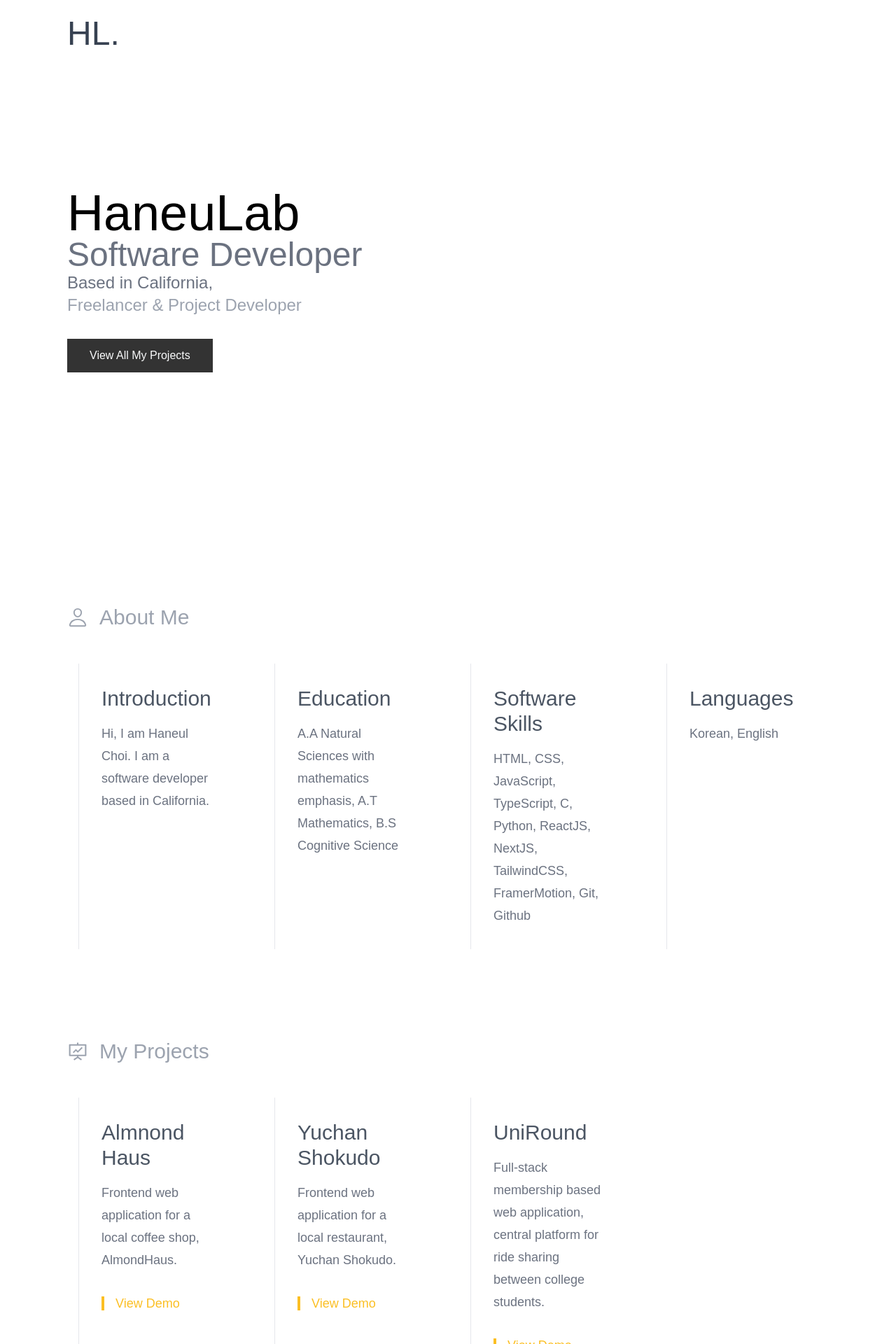
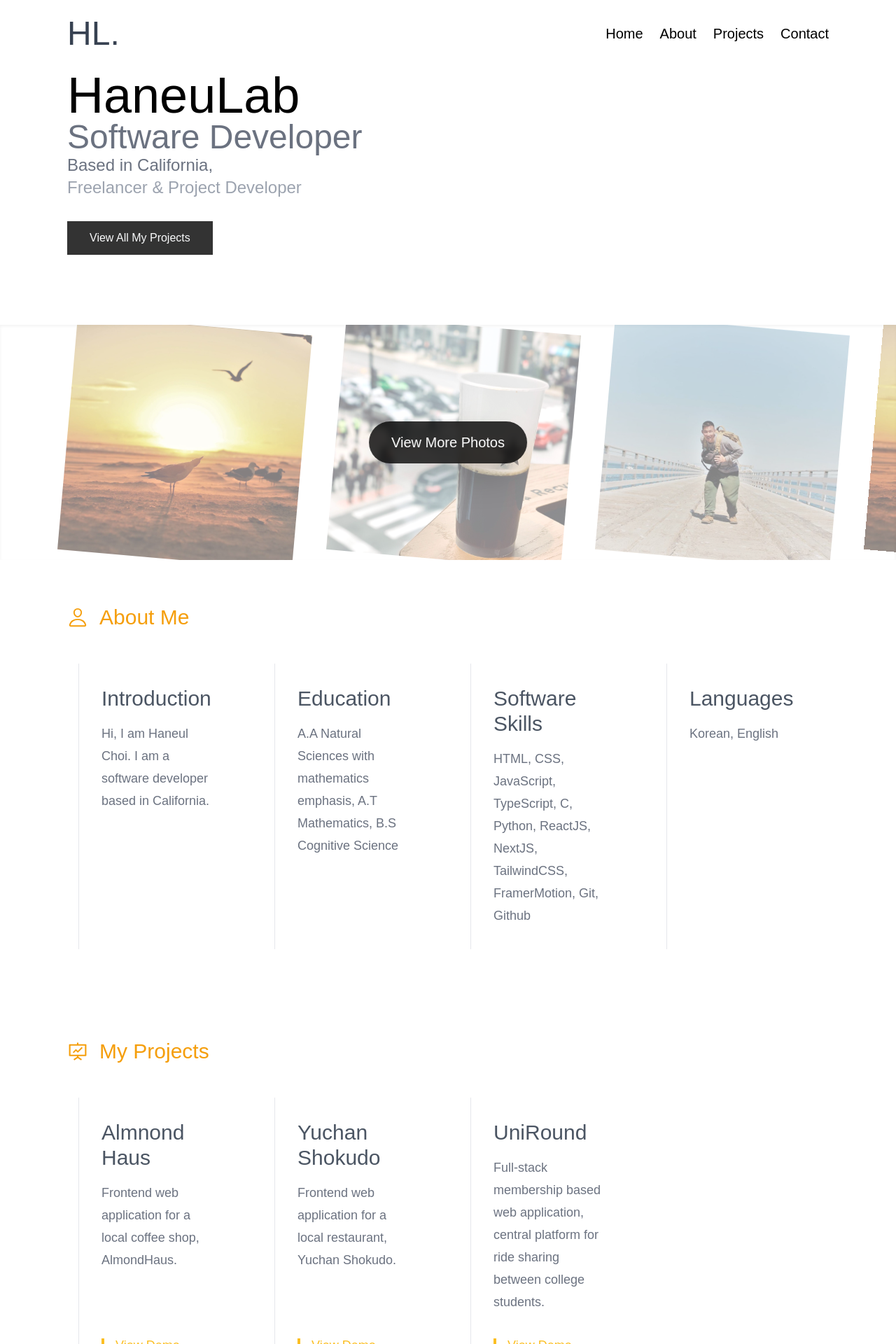
Before and after one commit to haneulab/haneulab.github.io, a Next.js app: page / in a window 1280 px wide. Shown: the top 1920 px of the page at 70% size. Built offline with nearby package versions, Linux system fonts and the light colour scheme; a web font is replaced by a local one.

Commit message:
added imgFlow container to index route

```diff
--- a/pages/404.tsx
+++ b/pages/404.tsx
@@ -1,10 +1,47 @@
+import Transition from '@/reuse/transition.reuse';
+import { motion } from 'framer-motion';
 import { NextPage } from 'next';
+import Link from 'next/link';
+import { IoArrowBack } from 'react-icons/io5';
 
 const Custom404: NextPage = () => {
   return (
-    <div>
-      <h1>404 | Page Not Found</h1>
-    </div>
+    <Transition id="Page_Not_Found" className="relative">
+      <>
+        <motion.h1
+          whileHover={{
+            scale: 1.2,
+            transition: { duration: 1 },
+          }}
+          whileTap={{ scale: 0.9 }}
+          className="absolute cursor-pointer w-max top-0 left-0 p-8 font-bold text-4xl animate-pulse transition hover hover:text-gray-400"
+        >
+          <Link href="/">
+            <IoArrowBack />
+          </Link>
+        </motion.h1>
+        <div className="h-screen flex flex-col justify-center items-center">
+          <h3 className="font-normal text-2xl lg:text-3xl xl:text-4xl mb-2 xl:mb-4 text-red-500">
+            404 | Page Not Found
+          </h3>
+          <p className="text-base lg:text-lg xl:text-2xl mb-6 xl:mb-12">
+            The page you were trying to reach is <strong>not found.</strong>
+          </p>
+          <Link href="/">
+            <motion.a
+              whileHover={{
+                scale: 1.05,
+                transition: { type: 'spring', bounce: 0.4, duration: 0.5 },
+              }}
+              whileTap={{ scale: 0.9 }}
+              className="px-8 py-3 rounded-full bg-black/80 text-white cursor-pointer"
+            >
+              Go back to main
+            </motion.a>
+          </Link>
+        </div>
+      </>
+    </Transition>
   );
 };
 export default Custom404;
--- a/pages/index.tsx
+++ b/pages/index.tsx
@@ -1,4 +1,5 @@
 import About from '@/components/indexpage/index-about';
+import FlowImage from '@/components/indexpage/index-flowImage';
 import Hero from '@/components/indexpage/index-hero';
 import Projects from '@/components/indexpage/index-projects';
 import Layout from '@/layouts/layout';
@@ -28,6 +29,7 @@ const Homepage: NextPage = () => {
         <Transition id="index-page" className="w-full relative">
           <>
             <Hero />
+            <FlowImage />
             <About />
             <Projects />
           </>
--- a/src/components/indexpage/card-container.tsx
+++ b/src/components/indexpage/card-container.tsx
@@ -10,11 +10,13 @@ const CardContainer: React.FC<CardContainerProps> = ({
 }) => {
   return (
     <div className="border-l w-full">
-      <section className="p-8 w-full">
-        <h4 className="text-3xl mb-4 text-gray-600">{title}</h4>
-        <p className="h-full text-base lg:text-lg leading-7 lg:leading-8 text-gray-500">
-          {description}
-        </p>
+      <section className="p-8 w-full h-full flex flex-col justify-between">
+        <div>
+          <h4 className="text-3xl mb-4 text-gray-600">{title}</h4>
+          <p className="h-full text-base lg:text-lg leading-7 lg:leading-8 text-gray-500">
+            {description}
+          </p>
+        </div>
         {link ? (
           <div className="mt-8 w-full">
             <a
--- a/src/components/indexpage/index-about.tsx
+++ b/src/components/indexpage/index-about.tsx
@@ -4,9 +4,9 @@ const About: React.FC = () => {
   return (
     <div className="w-full flex flex-col justify-center">
       <section className="p-8 md:p-16 lg:px-24">
-        <h3 className="mb-12 flex items-center space-x-4">
-          <IoPersonOutline className="text-2xl text-gray-400 lg:text-3xl" />
-          <span className="text-2xl lg:text-3xl text-gray-400">About Me</span>
+        <h3 className="mb-12 flex items-center space-x-4 text-amber-500">
+          <IoPersonOutline className="text-2xl lg:text-3xl" />
+          <span className="text-2xl lg:text-3xl">About Me</span>
         </h3>
         <div className="grid grid-cols-1 xl:grid-cols-4 gap-12 pl-4">
           <CardContainer
--- /dev/null
+++ b/src/components/indexpage/index-flowImage.tsx
@@ -0,0 +1,43 @@
+import { motion, Variants } from 'framer-motion';
+import Link from 'next/link';
+
+const imgVariants: Variants = {
+  offscreen: {
+    rotate: 0,
+  },
+  onscreen: {
+    rotate: 5,
+    transition: {
+      type: 'spring',
+      bounce: 0.4,
+      duration: 1,
+    },
+  },
+};
+
+const FlowImage: React.FC = () => {
+  return (
+    <motion.div className="relative shadow-inner w-full overflow-x-scroll h-[42vh] flex flex-col justify-center ">
+      <section className="min-w-full h-full px-8 md:px-16 lg:px-24 max-w-max flex items-center justify-start space-x-12 overflow-y-hidden">
+        {[1, 2, 3, 1, 2, 3, 1, 2, 3, 1, 2, 3].map((eachNumber, numberIndex) => (
+          <motion.img
+            initial="offscreen"
+            whileInView="onscreen"
+            variants={imgVariants}
+            key={numberIndex}
+            viewport={{ once: true, amount: 0 }}
+            className="w-full h-full opacity-50"
+            src={`haneulab_image_${eachNumber}.png`}
+          />
+        ))}
+      </section>
+
+      <Link href="/photos">
+        <a className="absolute w-max h-max px-8 py-4 rounded-full bg-black/80 backdrop-blur-sm hover hover:bg-amber-400/80 hover:text-black/80 shadow-2xl text-white text-xl top-1/2 left-1/2 transform transition-all -translate-x-1/2  -translate-y-1/2">
+          View More Photos
+        </a>
+      </Link>
+    </motion.div>
+  );
+};
+export default FlowImage;
--- a/src/components/indexpage/index-hero.tsx
+++ b/src/components/indexpage/index-hero.tsx
@@ -1,6 +1,8 @@
+import Link from 'next/link';
+
 const Hero: React.FC = () => {
   return (
-    <div className="relative w-full h-screen flex flex-col justify-center">
+    <div className="relative w-full h-[58vh] flex flex-col justify-center">
       <section className="p-8 md:p-16 lg:px-24">
         <h2 className="font-normal text-4xl md:text-5xl lg:text-6xl xl:text-7xl">
           HaneuLab
@@ -17,9 +19,11 @@ const Hero: React.FC = () => {
           Freelancer & Project Developer
         </p>
         <div className="mt-8">
-          <button className="flex items-center px-8 py-3 font-medium bg-black/80 text-gray-50 transition-all hover:bg-black/60">
-            <span>View All My Projects</span>
-          </button>
+          <Link href="/projects">
+            <a className="cursor-pointer w-max flex items-center px-8 py-3 font-medium bg-black/80 text-gray-50 transition-all hover:bg-black/60">
+              View All My Projects
+            </a>
+          </Link>
         </div>
       </section>
     </div>
--- a/src/components/indexpage/index-projects.tsx
+++ b/src/components/indexpage/index-projects.tsx
@@ -4,11 +4,9 @@ const Projects: React.FC = () => {
   return (
     <div className="w-full flex flex-col justify-center">
       <section className="p-8 md:p-16 lg:px-24">
-        <h3 className="mb-12 flex items-center space-x-4">
-          <AiOutlineFundProjectionScreen className="text-2xl lg:text-3xl text-gray-400" />
-          <span className="text-2xl lg:text-3xl text-gray-400">
-            My Projects
-          </span>
+        <h3 className="mb-12 flex items-center space-x-4 text-amber-500">
+          <AiOutlineFundProjectionScreen className="text-2xl lg:text-3xl" />
+          <span className="text-2xl lg:text-3xl">My Projects</span>
         </h3>
         <div className="grid grid-cols-1 xl:grid-cols-4 gap-12 pl-4">
           <CardContainer
--- a/src/layouts/header.layout.tsx
+++ b/src/layouts/header.layout.tsx
@@ -101,14 +101,6 @@ const Header: React.FC = () => {
               >
                 <span
                   className={reactClassname(
-                    'w-full h-full absolute rounded-full z-10 transform scale-110 transition-all',
-                    asideOpen
-                      ? 'translate-x-0 bg-black/5'
-                      : '-translate-x-[100%] bg-white',
-                  )}
-                />
-                <span
-                  className={reactClassname(
                     'transition-all z-20',
                     asideOpen ? 'text-gray-400' : 'text-gray-700',
                   )}
@@ -135,9 +127,11 @@ const Header: React.FC = () => {
             </Link>
           </h1>
           <nav className="relative flex md:hidden items-center justify-center space-x-4">
-            <button className="text-base px-4 py-2 border border-gray-400 text-gray-400">
-              <span>Inquiry</span>
-            </button>
+            <Link href="/inquiry">
+              <a className="text-base px-4 py-2 border border-gray-400 text-gray-400">
+                Inquiry
+              </a>
+            </Link>
             <button
               onClick={onClickAsideToggle}
               className={reactClassname(
@@ -168,6 +162,15 @@ const Header: React.FC = () => {
               />
             </button>
           </nav>
+          <nav className="hidden md:flex items-center justify-center space-x-4 lg:space-x-6">
+            {Routes.map((eachRoute, routeIndex) => (
+              <Link href={eachRoute.href} key={routeIndex}>
+                <a className="capitalize lg:text-lg xl:text-xl transition-all hover hover:text-gray-400">
+                  {eachRoute.textContent}
+                </a>
+              </Link>
+            ))}
+          </nav>
         </section>
       </header>
     </React.Fragment>
```
